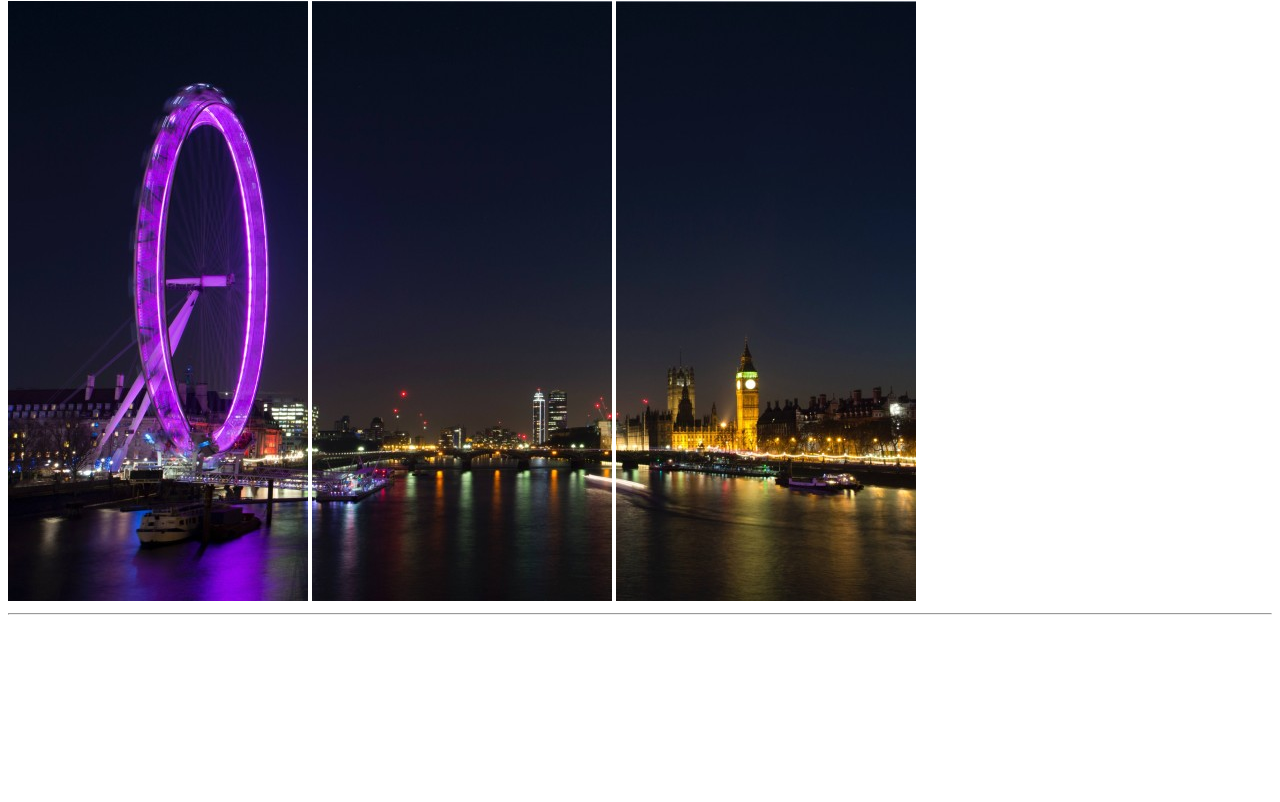
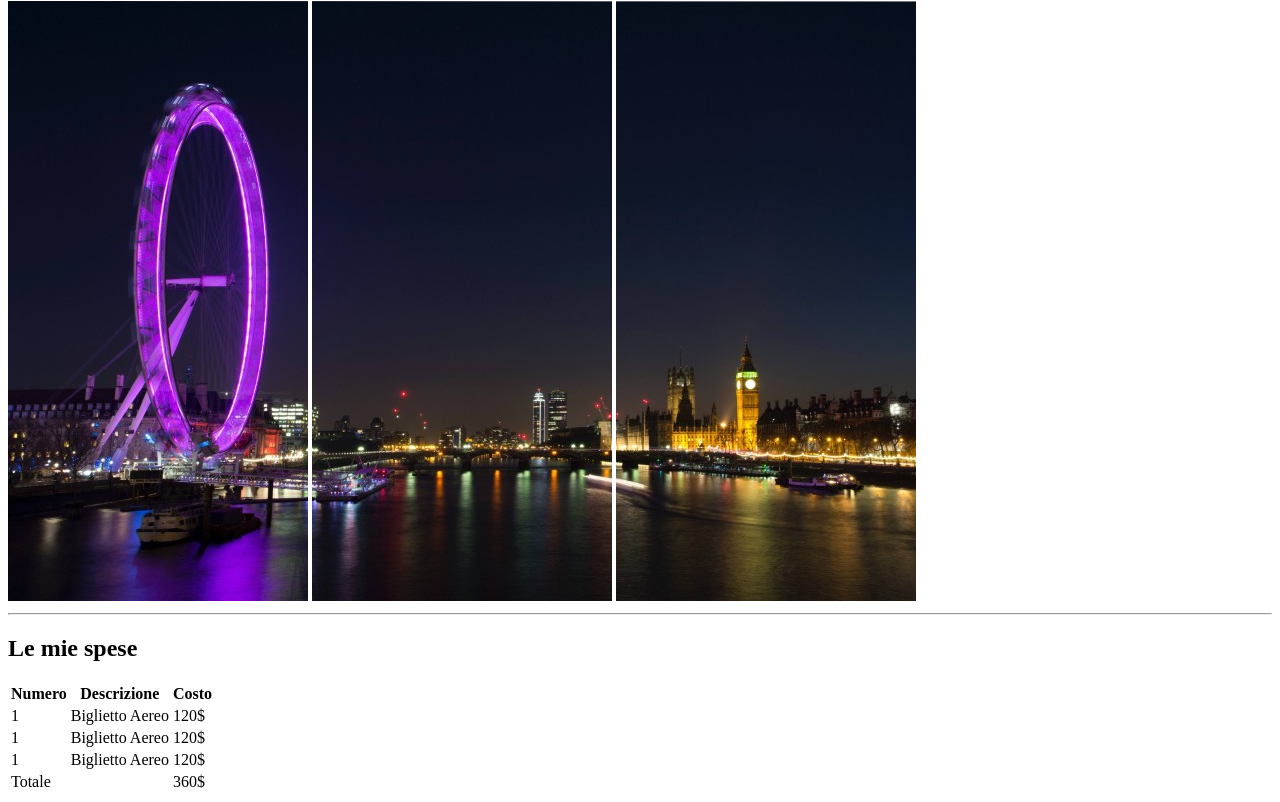
Before and after one commit to AnielloPiscopo/html-london-trip, a plain HTML site: page index.html in a window 1280 px wide. Shown: the part 79-881 px from the top of the page. Before the commit the page ends 800 px from the top, so only its background shows below. Drawn offline with Linux system fonts and the light colour scheme.

Commit message:
Created the first section of the main tag.

```diff
--- a/index.html
+++ b/index.html
@@ -11,9 +11,13 @@
 
 
     <body>
+
+        <!-- HEADER -->
         <header>
+            <!-- Title of the page -->
             <h1>Il mio viaggio a Londra</h1>
 
+            <!-- Container of London images -->
             <div class="img-container">
                 <img src="img/pexels-bill-emrich-230794-0.jpg" alt="foto di una parte di Londra">
                 <img src="img/pexels-bill-emrich-230794-1.jpg" alt="foto di una parte di Londra">
@@ -23,7 +27,49 @@
             <hr>
         </header>
 
+        <!-- MAIN -->
         <main>
+
+            <!-- First Section -->
+            <section>
+                <h2>Le mie spese</h2>
+
+                <table>
+                    <thead>
+                        <tr>
+                            <th>Numero</th>
+                            <th>Descrizione</th>
+                            <th>Costo</th>
+                        </tr>
+                    </thead>
+
+                    <tbody>
+                        <tr>
+                            <td>1</td>
+                            <td>Biglietto Aereo</td>
+                            <td>120$</td>
+                        </tr>
+
+                        <tr>
+                            <td>1</td>
+                            <td>Biglietto Aereo</td>
+                            <td>120$</td>
+                        </tr>
+
+                        <tr>
+                            <td>1</td>
+                            <td>Biglietto Aereo</td>
+                            <td>120$</td>
+                        </tr>
+
+                        <tr>
+                            <td colspan="2">Totale</td>
+                            <td>360$</td>
+                        </tr>
+                    </tbody>
+                </table>
+            </section>
+
         </main>
     </body>
 </html>
```
